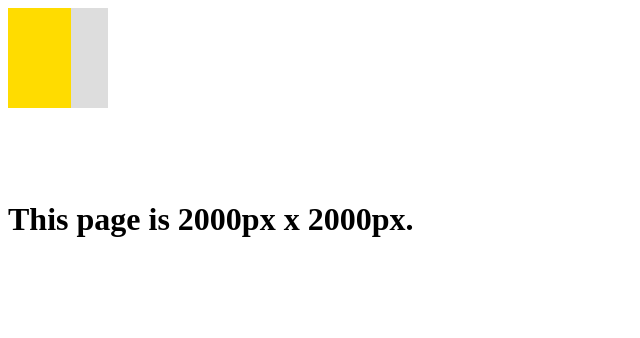
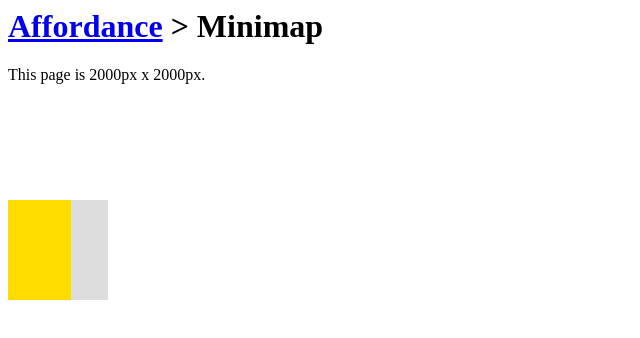
Before and after one commit to xta/affordance, a website: page minimap/index.html in a window 1280 px wide. Shown: the top 338 px of the page, without its empty margins (0-640 px from the left). Drawn offline with Linux system fonts and the light colour scheme.

Commit message:
add links between root index and projects

```diff
--- a/minimap/assets/css/app.css
+++ b/minimap/assets/css/app.css
@@ -3,12 +3,8 @@ body {
   height: 2000px;
 }
 
-h1 {
-  position: fixed;
-  top: 180px;
-}
-
 .world {
+  top: 200px;
   position: fixed;
   background-color: #ddd;
   width: 100px;
--- a/minimap/index.html
+++ b/minimap/index.html
@@ -3,12 +3,14 @@
   <link href='assets/css/app.css' media='all' rel='stylesheet' />
 </head>
 <body>
+  <h1><a href='../index.html'>Affordance</a> > Minimap</h1>
+
   <div class='world'>
     <div class='view'>
     </div>
   </div>
 
-  <h1>This page is 2000px x 2000px.</h1>
+  <p>This page is 2000px x 2000px.</p>
 
   <script src='public/all.min.js'></script>
 </body>
```
Also changed, not shown: index.html (+6 -1 lines), scroll_lines/index.html (+1 -1 lines).
